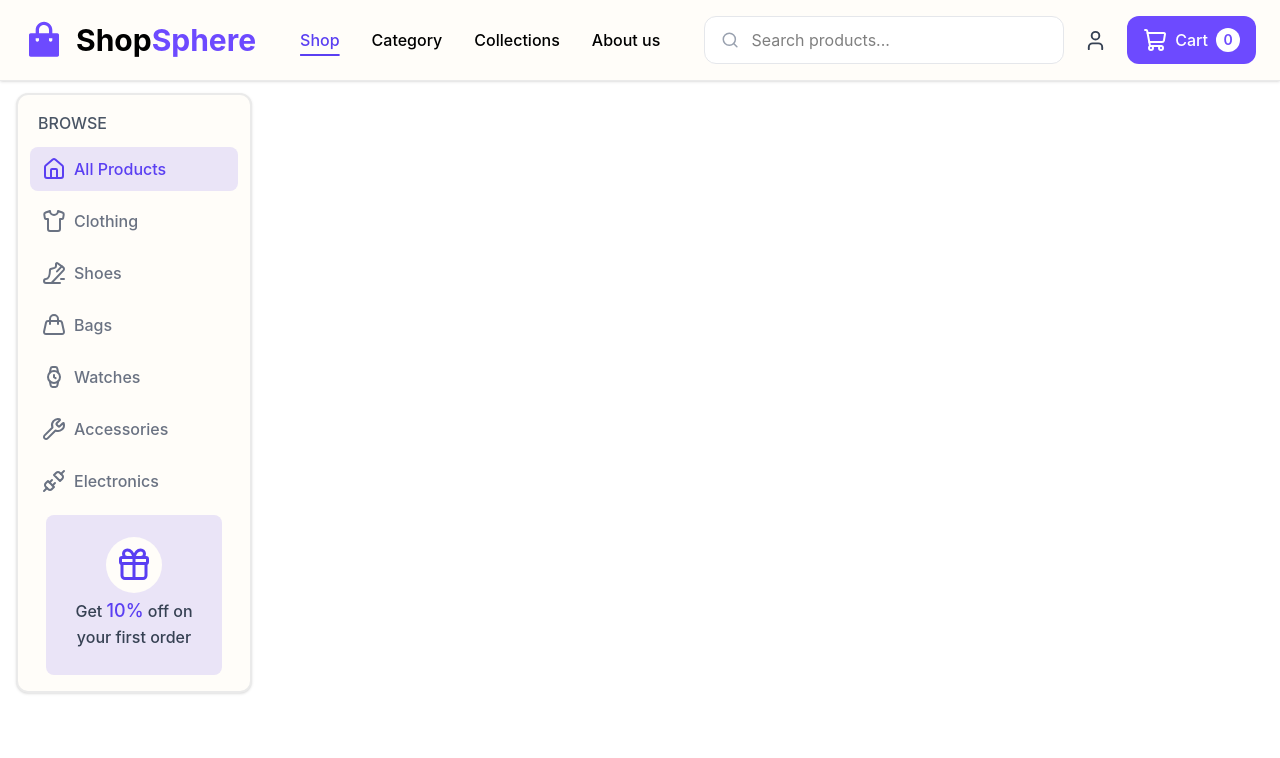
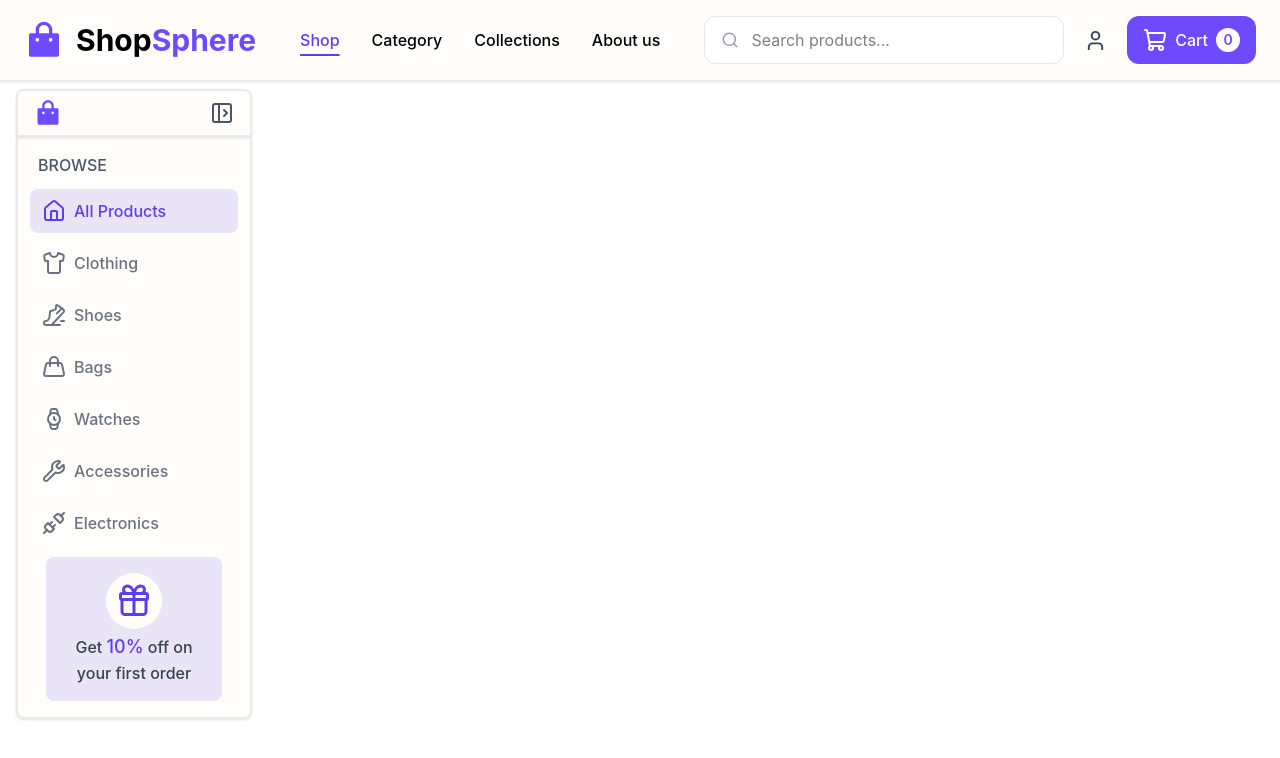
Before and after one commit to fiza-fehmi/Ecommerce-Store, a React (Vite) app: page / in a window 1280 px wide. Shown: the top 758 px of the page. Built offline with nearby package versions, Linux system fonts and the light colour scheme.

Commit message:
Update collapsible left sidebar UI

```diff
--- a/src/components/HomePage.jsx
+++ b/src/components/HomePage.jsx
@@ -4,7 +4,7 @@ import Leftbar from "./Leftbar"
 
 const HomePage = () => {
   return (
-    <div className="flex mx-4 my-3 ">
+    <div className="flex mx-4 my-2">
       <div className="flex-2">
  <Leftbar />
       </div>
--- a/src/components/Leftbar.jsx
+++ b/src/components/Leftbar.jsx
@@ -7,9 +7,11 @@ import {
   Watch,
   Wrench,
   Unplug,
-  Gift
-
+  Gift,
+  PanelLeftClose,
+  PanelLeftOpen,
 } from "lucide-react";
+import { RiShoppingBagFill } from "@remixicon/react";
 import { useState } from "react";
 
 const Leftbar = () => {
@@ -51,37 +53,50 @@ const Leftbar = () => {
     },
   ];
 
-  const [active, setActive] = useState("home")
+  const [active, setActive] = useState("home");
+  const [expanded, setExpanded] = useState(true);
   return (
-
-    <div className="bg-[#FFFDF9] border-2 border-[#EAEAEA] flex flex-col items-center shadow-sm px-3 rounded-xl py-4">
-      <div className=" flex justify-start w-full">
-      <h1 className="ml-2 text-base font-medium text-gray-600">BROWSE</h1>
+    <div className="bg-[#FFFDF9] transition-all duration-300 ease-in-out">
+      <div className={`flex justify-between py-2 px-4 shadow-sm border-2 border-[#EAEAEA]  rounded-t-lg ${expanded ? " w-full" :"w-16 bg-[#6D4AFF]"}`}>
+        <RiShoppingBagFill className={`h-7 w-7 text-[#6D4AFF] transition-all duration-300 ease-in-out ${expanded ? "opacity-100" : "opacity-0"}`} />
+        <button onClick={() => setExpanded(!expanded)}>
+          {expanded ? (
+            <PanelLeftOpen className="text-gray-600 cursor-pointer" />
+          )  : (
+            <PanelLeftClose className={expanded ? "text-gray-600 cursor-pointer h-7 w-7" : "text-white cursor-pointer"} />
+          )}
+        </button>
+      </div>
+      <div className={`lower-panel border-l-2 border-b-2 border-r-2 border-[#EAEAEA] flex flex-col items-center shadow-sm px-3 rounded-b-lg py-4 transition delay-300 duration-150 ease-in
+        ${expanded ? "w-full" : "w-16"}`}>
+        <div className={`flex justify-between w-full transition-all duration-300 ease-in-out ${expanded ? "visible" :"hidden"}`}>
+          <h1 className="mx-2 text-base font-medium text-gray-600">BROWSE</h1>
         </div>
         <div className="flex-col items-center flex gap-2 mt-1 pt-2 pb-3">
-        {Links.map((link)=>(
+          {Links.map((link) => (
             <LeftbarBtn
               icon={link.icon}
               key={link.id}
               btnName={link.btnName}
-      active={active===link.id}
-      onClick={()=>setActive(link.id)}
+              active={active === link.id}
+              onClick={() => setActive(link.id)}
+              expanded={expanded}
             />
           ))}
         </div>
-        <div className="bg-[#EAE4F7] h-40 rounded-lg justify-center gap-1 w-44 px-3 flex flex-col items-center">
-          <div className="h-14 w-14 rounded-full bg-[#FFFDF9] flex justify-center items-center">
-        <Gift className="text-[#5A3FF2] h-9 w-9"  />
+        <div className={`bg-[#EAE4F7] h-36 rounded-lg justify-center gap-1 w-44 px-3 flex flex-col items-center  transition-all duration-300 ease-in-out ${expanded ? "visible" :"hidden"}`}>
+          <div className={`h-14 w-14 rounded-full bg-[#FFFDF9] flex justify-center items-center $`}>
+            <Gift className="text-[#5A3FF2] h-9 w-9" />
           </div>
-          <p className="text-center text-base font-medium text-gray-700">Get <span className="text-lg text-[#5A3FF2]">10%</span> off on your first order</p>
-          <div className=" flex justify-center items-center">
-          {/* <button className="h-9 w-28 transition delay-100 duration-200 bg-[#5A3FF2]  hover:border-2 rounded-lg hover:border-[#5A3FF2] hover:bg-transparent border-2 border-transparent  font-medium text-base text-white hover:text-gray-700 cursor-pointer">Shop Now</button> */}
+          <p className="text-center text-base font-medium text-gray-700">
+            Get <span className="text-lg text-[#5A3FF2]">10%</span> off on your
+            first order
+          </p>
+
+        </div>
 
       </div>
     </div>
-
-    </div>
-
   );
 };
 
--- a/src/components/LeftbarBtn.jsx
+++ b/src/components/LeftbarBtn.jsx
@@ -1,10 +1,13 @@
-const LeftbarBtn = ({btnName,icon,active ,onClick}) => {
+const LeftbarBtn = ({btnName,icon,active ,onClick,expanded}) => {
   return (
     <div className="font-medium flex">
-        <button onClick={onClick} className={`flex h-11 w-52 cursor-pointer items-center rounded-lg pl-3 gap-2
-          ${active ? "bg-[#EAE4F7] text-[#5A3FF2]" : "bg-transparent text-gray-500" }`}>
-        {icon}
-          {btnName}</button>
+        <button onClick={onClick} className={`flex  cursor-pointer items-center rounded-lg pl-3 gap-2
+          ${active ? "bg-[#EAE4F7] text-[#5A3FF2]" : " text-gray-500" } ${expanded ? "h-11 w-52" : "h-11 w-12 flex"} `}>
+             {icon}
+            {expanded ? btnName:null }
+
+
+          </button>
     </div>
   )
 }
--- a/src/components/NavbarLink.jsx
+++ b/src/components/NavbarLink.jsx
@@ -1,7 +1,7 @@
 const NavbarLink = ({href,linkName,active,onClick}) => {
   return (
     <div>
-        <a onClick={onClick} href={href} className={`lg:font-medium text-sm lg:text-base ${active ? "underline-offset-8 underline  decoration-[#5A3FF2] decoration-2  text-[#5A3FF2]" : "text-black"}
+        <a onClick={onClick} href={href} className={`lg:font-medium text-sm lg:text-base ${active ? "underline-offset-8 underline  decoration-[#5A3FF2] decoration-2  text-[#5A3FF2]" : "text-black hover:text-gray-500"}
         `}>{linkName}</a>
     </div>
   )
```
Also changed, not shown: src/index.css (line endings or trailing spaces). Lines whose indentation alone changed are shown as unchanged.
